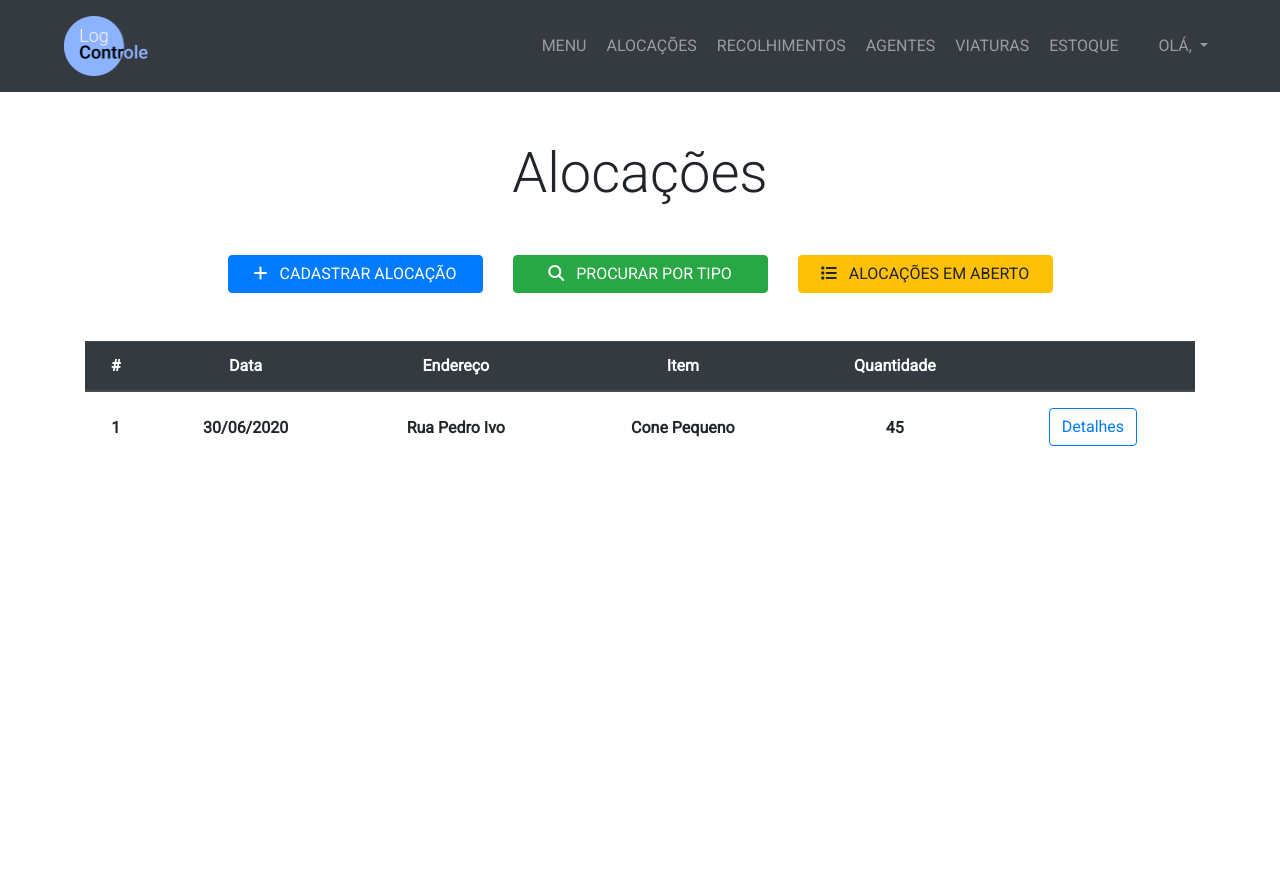
After one commit to Eduardo-H/stock-manager, a Django app: page /alocacao/ in a window 1280 px wide. The commit adds this page. Run offline with Django 3.2, Linux system fonts and the light colour scheme; data comes from the database, SQL or seed files in the repository; both versions use the stored data as it was after the commit; lists and menus that the app fills with data are empty; some libraries are stand-ins or nearby versions.

Commit message:
Alocation Menu views, url and template created

```diff
--- a/management/models.py
+++ b/management/models.py
@@ -45,7 +45,7 @@ class Alocacao(models.Model):
     cadastrador = models.ForeignKey(User, on_delete=models.PROTECT)
 
     def __str__(self):
-        return 'Alocação feita no dia' + self.data + ' em ' + self.local
+        return ('Alocação feita no dia {} em {}' .format(self.data, self.local))
 
 class AlocacaoAgente(models.Model):
     alocacao = models.ForeignKey(Alocacao, on_delete=models.PROTECT)
--- a/management/templates/management/base.html
+++ b/management/templates/management/base.html
@@ -49,7 +49,7 @@
             <a href="{% url 'home' %}" class="nav-link ml-1">MENU</a>
           </li>
           <li class="nav-item">
-            <a href="#" class="nav-link ml-1">ALOCAÇÕES</a>
+            <a href="{% url 'menualocacao' %}" class="nav-link ml-1">ALOCAÇÕES</a>
           </li>
           <li class="nav-item">
             <a href="#" class="nav-link ml-1">RECOLHIMENTOS</a>
--- a/management/templates/management/home.html
+++ b/management/templates/management/home.html
@@ -6,14 +6,12 @@
       <h1 class="display-4 text-center mb-5">Bem Vindo(a) ao LogControle!</h1>
       <div class="row justify-content-center mt-4">
         <div class="col-lg-4">
-          <a href="{% url 'criaralocacao' %}" class="btn btn-danger btn-block align-self-center"><i class="fas fa-clipboard mb-1 fa-3x"></i> <p class="mb-0 my-auto">CADASTRAR ALOCAÇÃO</p></a>
+          <a href="{% url 'criaralocacao' %}" class="btn btn-danger btn-block align-self-center"><i class="fas fa-clipboard mb-2 fa-3x"></i> <p class="mb-0 my-auto">CADASTRAR ALOCAÇÃO</p></a>
         </div>
         <div class="col-lg-4">
-          <a href="#" class="btn btn-primary btn-block"><i class="fas fa-clipboard-check mb-1 fa-3x"></i> <p class="mb-0">CADASTRAR RECOLHIMENTO</p></a>
+          <a href="#" class="btn btn-primary btn-block"><i class="fas fa-clipboard-check mb-2 fa-3x"></i> <p class="mb-0">CADASTRAR RECOLHIMENTO</p></a>
         </div>
       </div>
-
-
     </div>
   </section>
 {% endblock %}
--- /dev/null
+++ b/management/templates/management/menualocacao.html
@@ -0,0 +1,55 @@
+{% extends 'management/base.html' %}
+
+{% block content %}
+  <section class="py-5">
+    <div class="container">
+      <h1 class="display-4 text-center mb-5">Alocações</h1>
+      <div class="row justify-content-center">
+        <div class="col-lg-3">
+          <a href="#" class="btn btn-primary btn-block"><i class="fas fa-plus mr-2"></i> CADASTRAR ALOCAÇÃO</a>
+        </div>
+        <div class="col-lg-3">
+          <a href="#" class="btn btn-success btn-block"><i class="fas fa-search mr-2"></i> PROCURAR POR TIPO</a>
+        </div>
+        <div class="col-lg-3">
+          <a href="#" class="btn btn-warning btn-block"><i class="fas fa-list mr-2"></i> ALOCAÇÕES EM ABERTO</a>
+        </div>
+      </div>
+
+      <div class="row justify-content-center mt-5">
+        <div class="col-lg-12">
+          {% if alocacoes %}
+            <div class="table-responsive" id="tabela-colaboracao">
+              <table class="table table-hover">
+                <thead class="thead-dark">
+                  <tr>
+                    <th scope="col" class="text-center">#</th>
+                    <th scope="col" class="text-center">Data</th>
+                    <th scope="col" class="text-center">Endereço</th>
+                    <th scope="col" class="text-center">Item</th>
+                    <th scope="col" class="text-center">Quantidade</th>
+                    <th scope="col" class="text-center"></th>
+                  </tr>
+                </thead>
+                <tbody>
+                  {% for alocacao in alocacoes %}
+                    <tr>
+                      <th scope="row" class="text-center py-4">{{ alocacao.id }}</th>
+                      <th scope="row" class="text-center py-4">{{ alocacao.data|date:'d/m/Y' }}</th>
+                      <th scope="row" class="text-center py-4">{{ alocacao.local }}</th>
+                      <th scope="row" class="text-center py-4">{{ alocacao.item }}</th>
+                      <th scope="row" class="text-center py-4">{{ alocacao.quantidade }}</th>
+                      <th scope="row" class="text-center py-3"><a href="#" class="btn btn-outline-primary">Detalhes</a></th>
+                    </tr>
+                  {% endfor %}
+                </tbody>
+              </table>
+            </div>
+          {% else %}
+            <h2 class="text-center">Nenhuma alocação cadastrada</h2>
+          {% endif %}
+        </div>
+      </div>
+    </div>
+  </section>
+{% endblock %}
--- a/management/views.py
+++ b/management/views.py
@@ -8,6 +8,9 @@ def home(request):
     return render(request, 'management/home.html', {'dados':dados})
 
 # ALOCAÇÃO
+def menualocacao(request):
+    alocacoes = Alocacao.objects.all().order_by('-id')
+    return render(request, 'management/menualocacao.html', {'alocacoes':alocacoes})
 
 def criaralocacao(request):
     itens = Item.objects.all()
--- a/stock_manager/urls.py
+++ b/stock_manager/urls.py
@@ -20,7 +20,8 @@ from management import views
 urlpatterns = [
     path('admin/', admin.site.urls),
     path('', views.home, name='home'),
-    path('criar-alocacao/', views.criaralocacao, name='criaralocacao'),
+    path('alocacao/', views.menualocacao, name='menualocacao'),
+    path('alocacao/criar-alocacao/', views.criaralocacao, name='criaralocacao'),
     path('alocacoa/<int:pk_alocacao>/detalhes', views.detalhealocacao, name='detalhealocacao'),
     path('agente/', views.menuagente, name='menuagente'),
     path('agente/cadastrar-agente/', views.cadastraragente, name='cadastraragente'),
```
Also changed, not shown: db.sqlite3.
